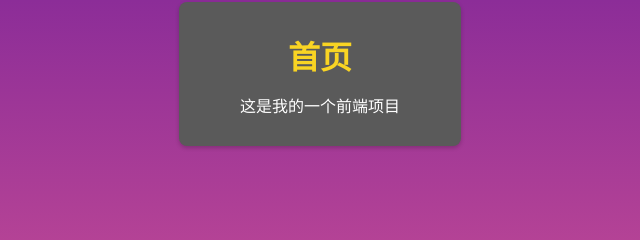
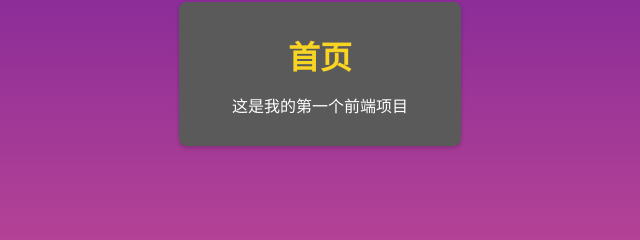
Before and after one commit to Lucianna-HuJinwen/My-web, a plain HTML site: page blog.html in a window 1280 px wide. Shown: the part 202-442 px from the top of the page, 320-960 px from the left. Drawn offline with Linux system fonts and the light colour scheme.

Commit message:
Update blog.html

```diff
--- a/blog.html
+++ b/blog.html
@@ -20,7 +20,7 @@
         <main>
             <article class="blog-post">
                 <h2>首页</h2>
-                <p>这是我的一个前端项目</p>
+                <p>这是我的第一个前端项目</p>
             </article>
         </main>
         <footer>
```
